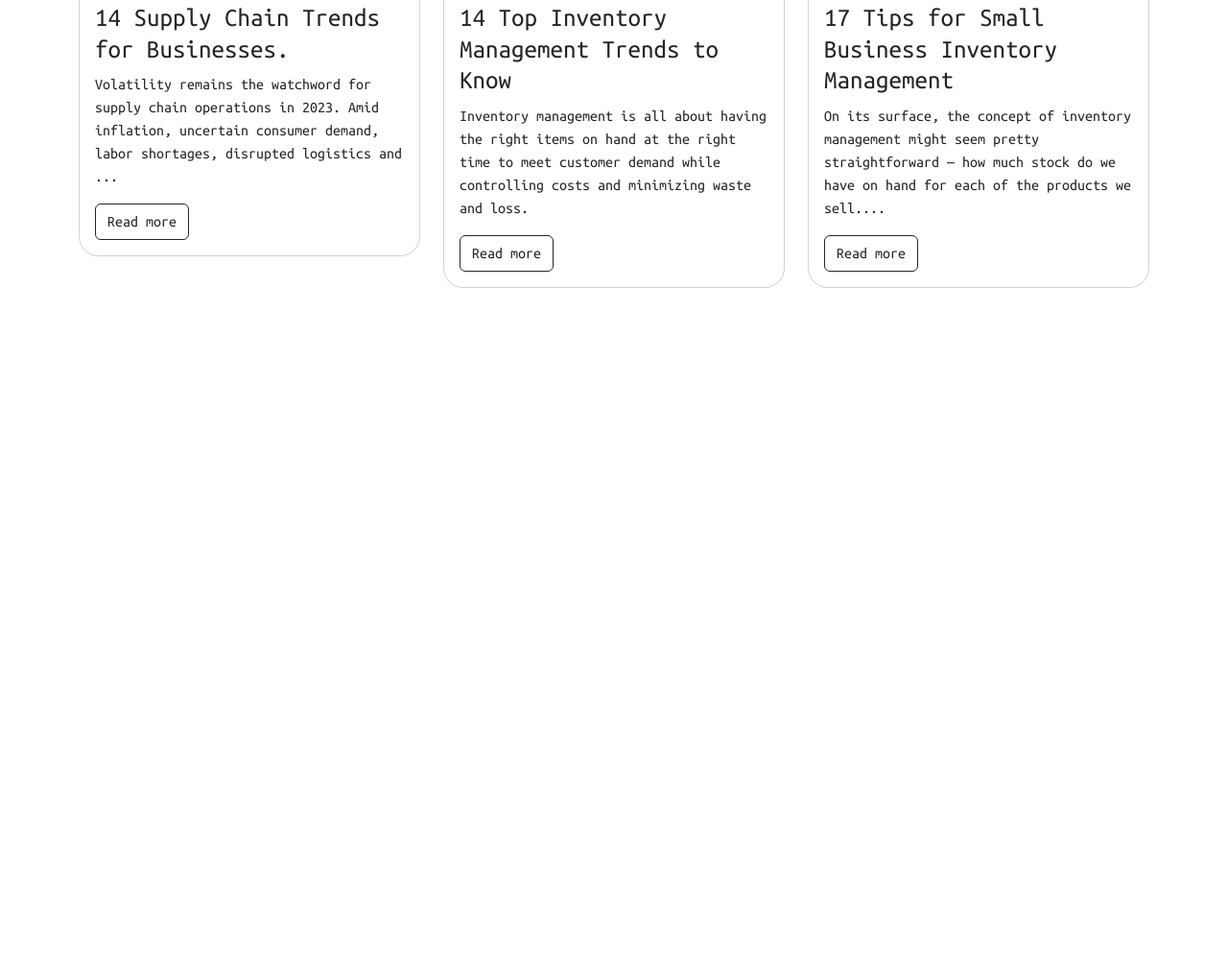
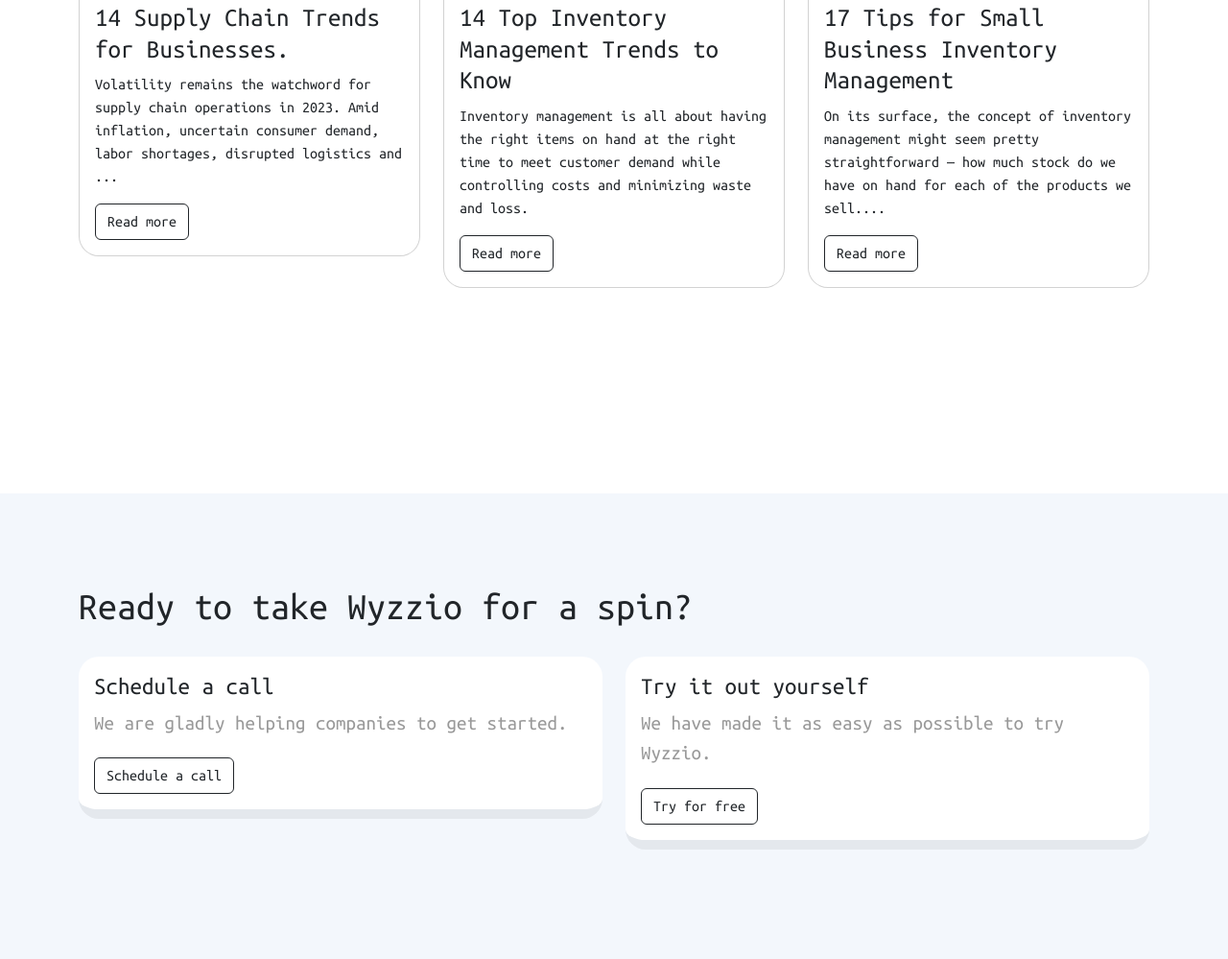
Before and after one commit to relkaddouri/wyzzio, a plain HTML site: page index.html in a window 1280 px wide. Shown: the part 4620-5619 px from the top of the page at 96% size. Before the commit the page ends 5044 px from the top, so only its background shows below. Drawn offline with nearby package versions, Linux system fonts and the light colour scheme.

Commit message:
help section added

```diff
--- a/index.html
+++ b/index.html
@@ -312,7 +312,38 @@
             </div>
         </div>
         </div>
-    </section>
+    </section><!-- END BLOG SECTION-->
+
+    <!-- START SECTION 2-->
+    <section class="bg-blue">
+        <div class="container">
+            <div class="row">
+                <div class="col-12 col-sm-12 col-md-12 col-lg-8 col-xl-8">
+                    <h1>Ready to take Wyzzio for a spin?</h1>
+                </div>
+            </div>
+            <div class="row">
+                <div class="col-12 col-sm-12 col-md-6 col-lg-6 col-xl-6">
+                    <div class="card">
+                        <div class="card-body">
+                          <h5 class="card-title">Schedule a call</h5>
+                          <p class="card-text">We are gladly helping companies to get started.</p>
+                          <a href="#" class="btn btn-outline-dark">Schedule a call</a>
+                        </div>
+                      </div>
+                </div>
+                <div class="col-12 col-sm-12 col-md-6 col-lg-6 col-xl-6">
+                    <div class="card">
+                        <div class="card-body">
+                          <h5 class="card-title">Try it out yourself </h5>
+                          <p class="card-text">We have made it as easy as possible to try Wyzzio.</p>
+                          <a href="#" class="btn btn-outline-dark">Try for free</a>
+                        </div>
+                      </div>
+                </div>
+            </div>
+        </div>
+    </section><!-- END SECTION 2-->
 
 
     <script src="https://cdn.jsdelivr.net/npm/bootstrap@5.3.2/dist/js/bootstrap.bundle.min.js" integrity="sha384-C6RzsynM9kWDrMNeT87bh95OGNyZPhcTNXj1NW7RuBCsyN/o0jlpcV8Qyq46cDfL" crossorigin="anonymous"></script>
```
